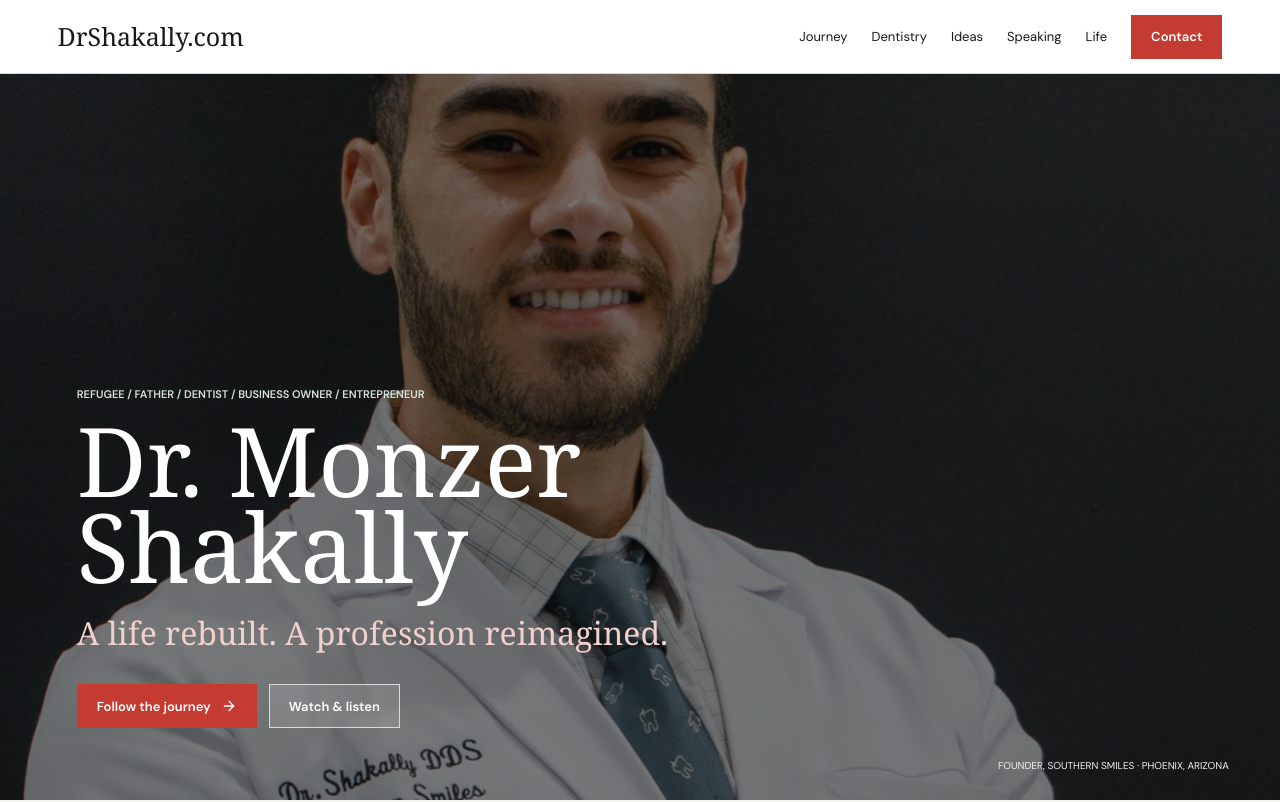
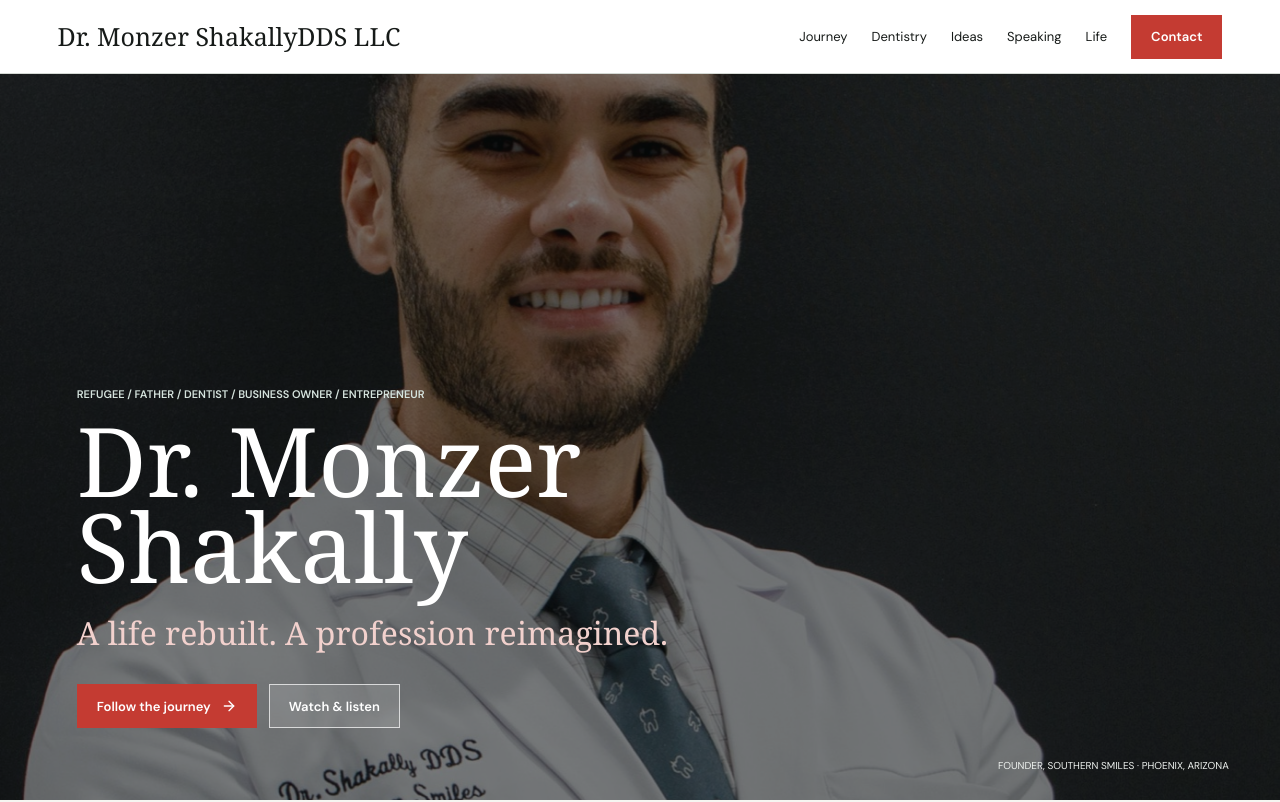
Before and after one commit to meezdds/Dr-Shakally-Website, a React (Vite) app: page / in a window 1280 px wide. Shown: the top 802 px of the page. Built offline with nearby package versions, Linux system fonts and the light colour scheme; a web font is replaced by a local one.

Commit message:
Brand header with full professional name

```diff
--- a/src/App.jsx
+++ b/src/App.jsx
@@ -403,7 +403,10 @@ export function App() {
   return (
     <div className="site-shell">
       <header className="header">
-        <button className="wordmark" onClick={() => navigate("/")}>DrShakally.com</button>
+        <button className="wordmark wordmark--header" onClick={() => navigate("/")} aria-label="Dr. Monzer Shakally, DDS LLC, home">
+          <span className="wordmark__name">Dr. Monzer Shakally</span>
+          <span className="wordmark__credential">DDS LLC</span>
+        </button>
         <nav className={menuOpen ? "nav nav--open" : "nav"} aria-label="Primary navigation">
           {routes.map((route) => <SiteLink key={route.path} className={path === route.path ? "active" : ""} to={route.path} onNavigate={navigate}>{route.label}</SiteLink>)}
           <Button onClick={() => setDialogOpen(true)}>Contact</Button>
```
